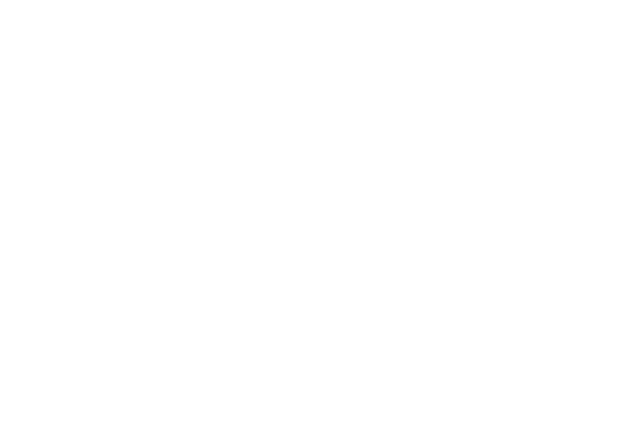
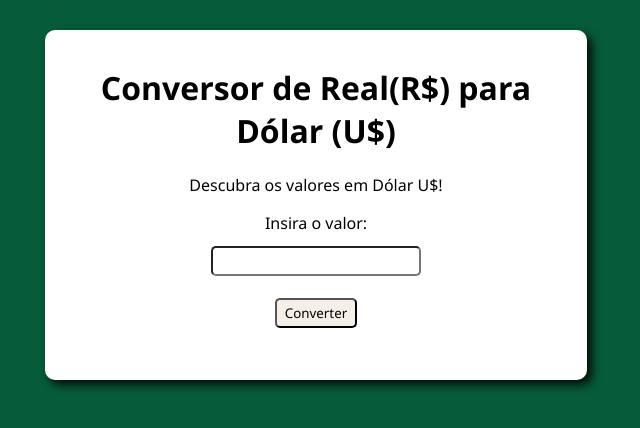
Before and after one commit to carolinadeoli/projeto-conversor, a plain HTML site: page index.html in a window 1280 px wide. Shown: the whole page, without its empty margins (324-964 px from the left). Drawn offline with Linux system fonts and the light colour scheme.

Commit message:
colocando o estilo

```diff
--- /dev/null
+++ b/conversor.js
@@ -0,0 +1,3 @@
+function Converter(){
+
+}
--- a/index.html
+++ b/index.html
@@ -4,8 +4,19 @@
     <meta charset="UTF-8">
     <meta name="viewport" content="width=device-width, initial-scale=1.0">
     <title>Conversor Real para Dólar</title>
+    <link rel="stylesheet" href="style.css">
 </head>
 <body>
 
+    <div class="container">
+        <h1>Conversor de Real(R$) para Dólar (U$)</h1>
+        <p>
+        Descubra os valores em Dólar U$!</p>
+        <label for="moeda">Insira o valor:</label><br>
+        <input type="number" id="valor" size="2" /><br>
+        <button type="submit" onclick="Converter()">Converter</button>
+        <h2 id="valorConvertido"></h2>
+    </div>
+<script src="conversor.js"></script>
 </body>
 </html>
--- /dev/null
+++ b/style.css
@@ -0,0 +1,31 @@
+*{
+    font-family: 'Segoe UI', Tahoma, Geneva, Verdana, sans-serif;
+    background-color: #065C38;
+}
+.container {
+    text-align: center;
+    padding:15px;
+    background-color: white;
+    display:block;
+    align-items: center;
+    width: 40vw;
+    height: 40vh;
+    border-radius: 10px;
+    box-shadow: 5px 5px 10px rgba(0, 0, 0, 0.856);
+    margin:auto;
+    margin-top: 30px;
+  }
+h1,h2,p,label,input{
+    background-color:white;
+}
+input {
+    margin: 12px;
+    padding: 4px;
+    border-radius: 5px;
+  }
+button{
+    margin-top: 10px;
+    padding: 4px 8px;
+    border-radius: 5px;
+    background-color: rgb(245, 239, 232);
+}
```
